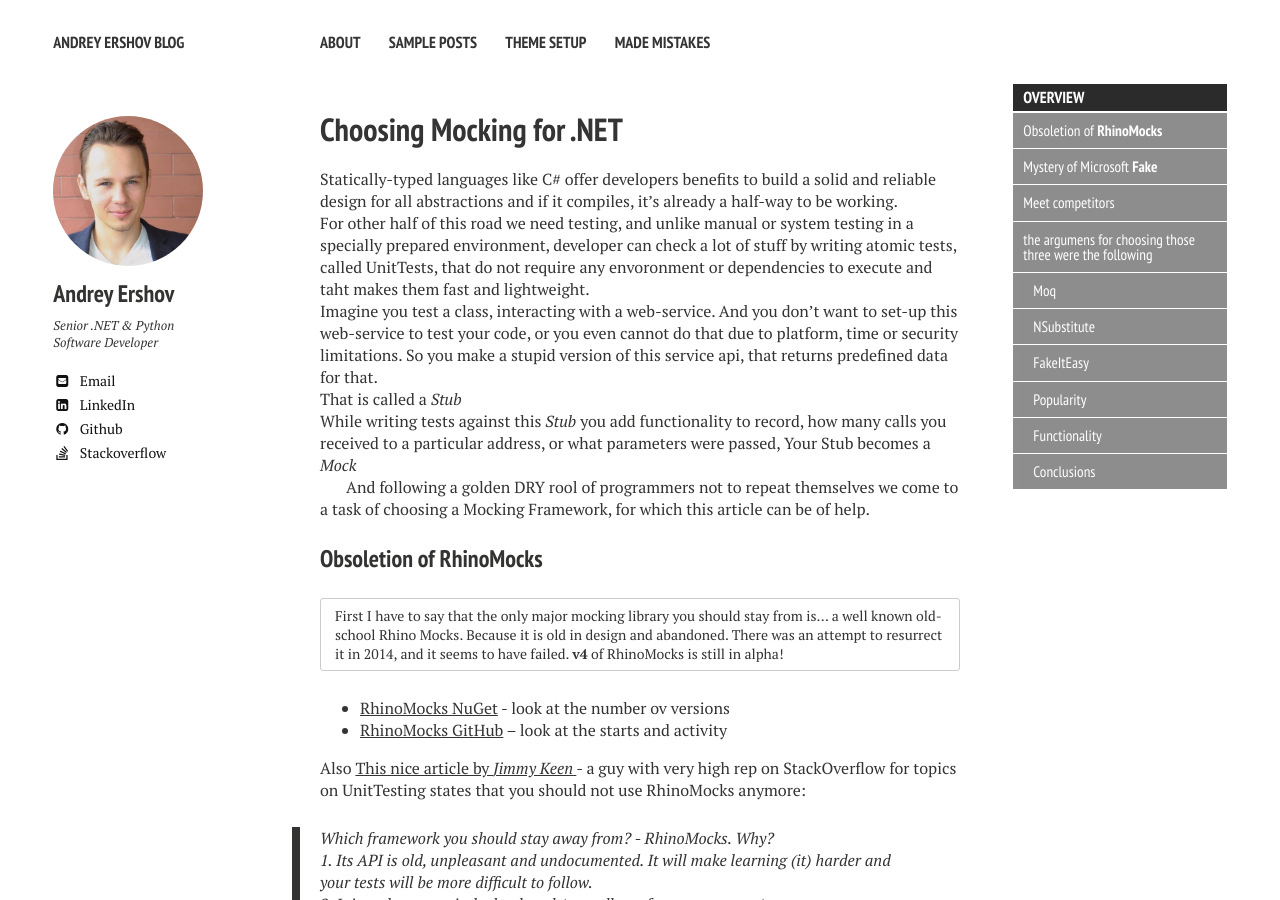
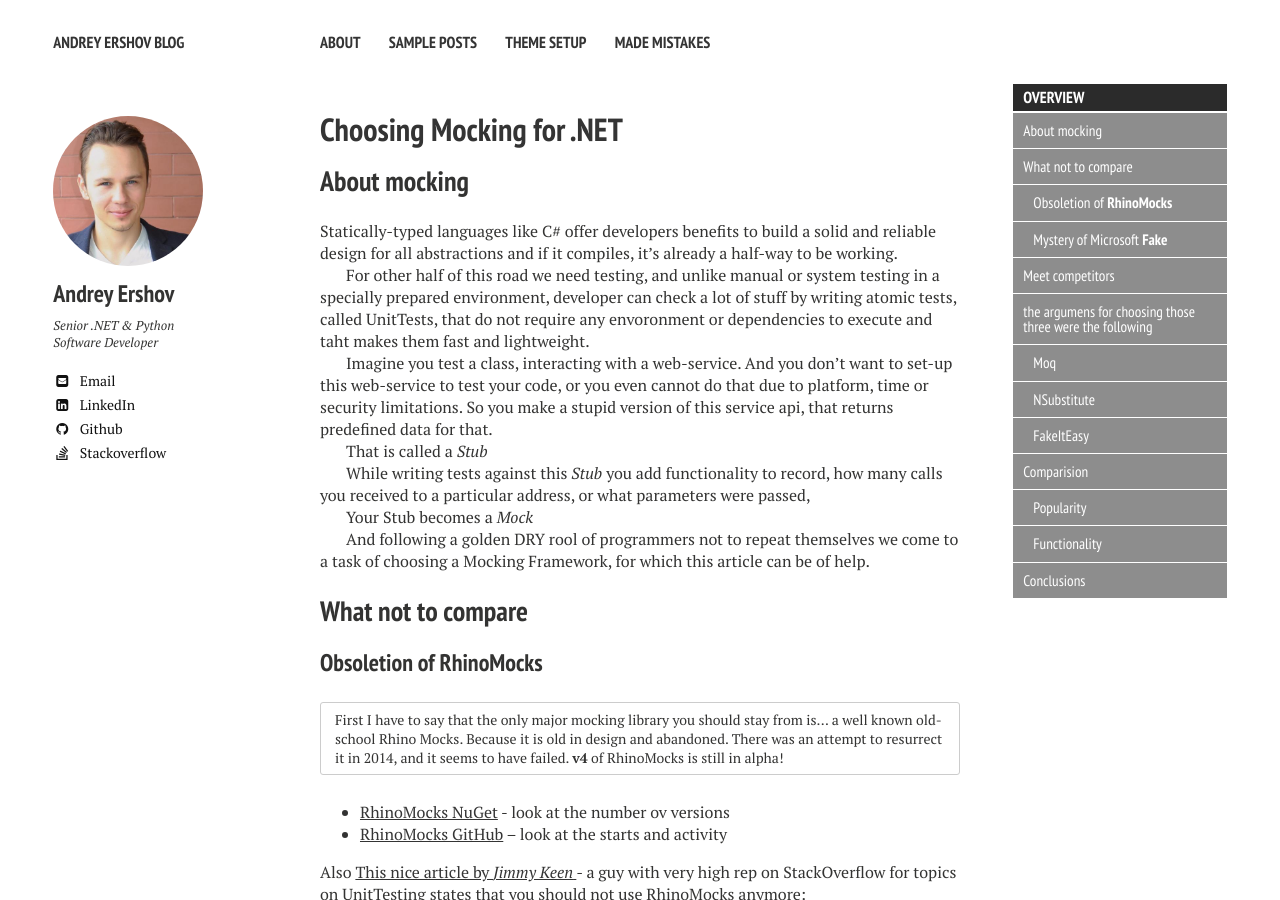
Before and after one commit to slmjy/slmjy.github.io, a Jekyll site: the page built from _posts/2015-12-21-Choosing-Mocking-for-.NET.md, in a window 1280 px wide and 900 px high. Built offline with Jekyll 4.4.1, drawn with Linux system fonts in a browser that asks for light colours; nearby versions of some CDN libraries.

Commit message:
Update 2015-12-21-Choosing-Mocking-for-.NET.md

```diff
--- a/_posts/2015-12-21-Choosing-Mocking-for-.NET.md
+++ b/_posts/2015-12-21-Choosing-Mocking-for-.NET.md
@@ -17,14 +17,25 @@ comments: true
 </div>
 </section><!-- /#table-of-contents -->
 
+About mocking
+---
+
 Statically-typed languages like C# offer developers benefits to build a solid and reliable design for all abstractions and if it compiles, it's already a half-way to be working.
+
 For other half of this road we need testing, and unlike manual or system testing in a specially prepared environment, developer can check a lot of stuff by writing atomic tests, called UnitTests, that do not require any envoronment or dependencies to execute and taht makes them fast and lightweight.
+
 Imagine you test a class, interacting with a web-service. And you don't want to set-up this web-service to test your code, or you even cannot do that due to platform, time or security limitations. So you make a stupid version of this service api, that returns predefined data for that.
+
 That is called a *Stub*
+
 While writing tests against this *Stub* you add functionality to record, how many calls you received to a particular address, or what parameters were passed,
+
 Your Stub becomes a *Mock*
 
 And following a golden DRY rool of programmers not to repeat themselves we come to a task of choosing a Mocking Framework, for which this article can be of help.
+
+What not to compare
+---
 
 ### Obsoletion of **RhinoMocks**
 
@@ -47,7 +58,9 @@ Also [This nice article by *Jimmy Keen* ](http://jimmykeen.net/2014/12/13/mockin
 
 There is also some strange library from Microsoft, called [Fake](https://msdn.microsoft.com/en-us/library/hh549175.aspx), but for Visual Studio Enterprise only – WTF ?!! I should research it better
 
-### Meet competitors
+Meet competitors
+---
+
 * * *
 We will be comparing thees three frameworks:
 <a href="#fakeiteasy" class="btn">FakeItEasy</a>
@@ -80,6 +93,9 @@ Open source, BSD license ( that means totally fine)
 
 * [Source code](https://github.com/FakeItEasy/FakeItEasy)
 * Stats: 462 stars, 96 forks, 8.2 on nugetmusthaves, downloads: ~300K
+
+Comparision
+---
 
 ### Popularity
 
@@ -118,4 +134,5 @@ var serverFake = A.Fake<IServerGateway>();
 A.CallTo(() => serverFake.HasUpgrades()).Returns(true);
 {% endhighlight %}
 
-### Conclusions
+Conclusions
+---
```
